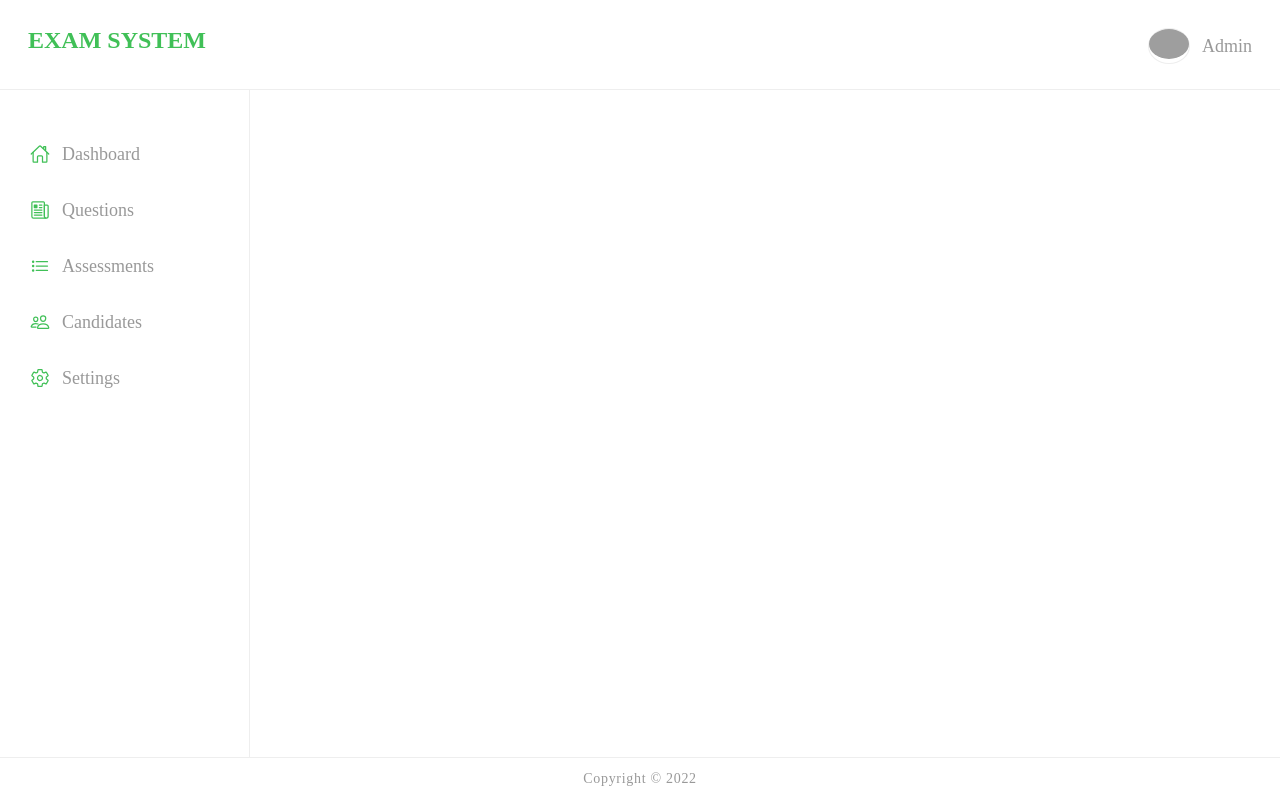
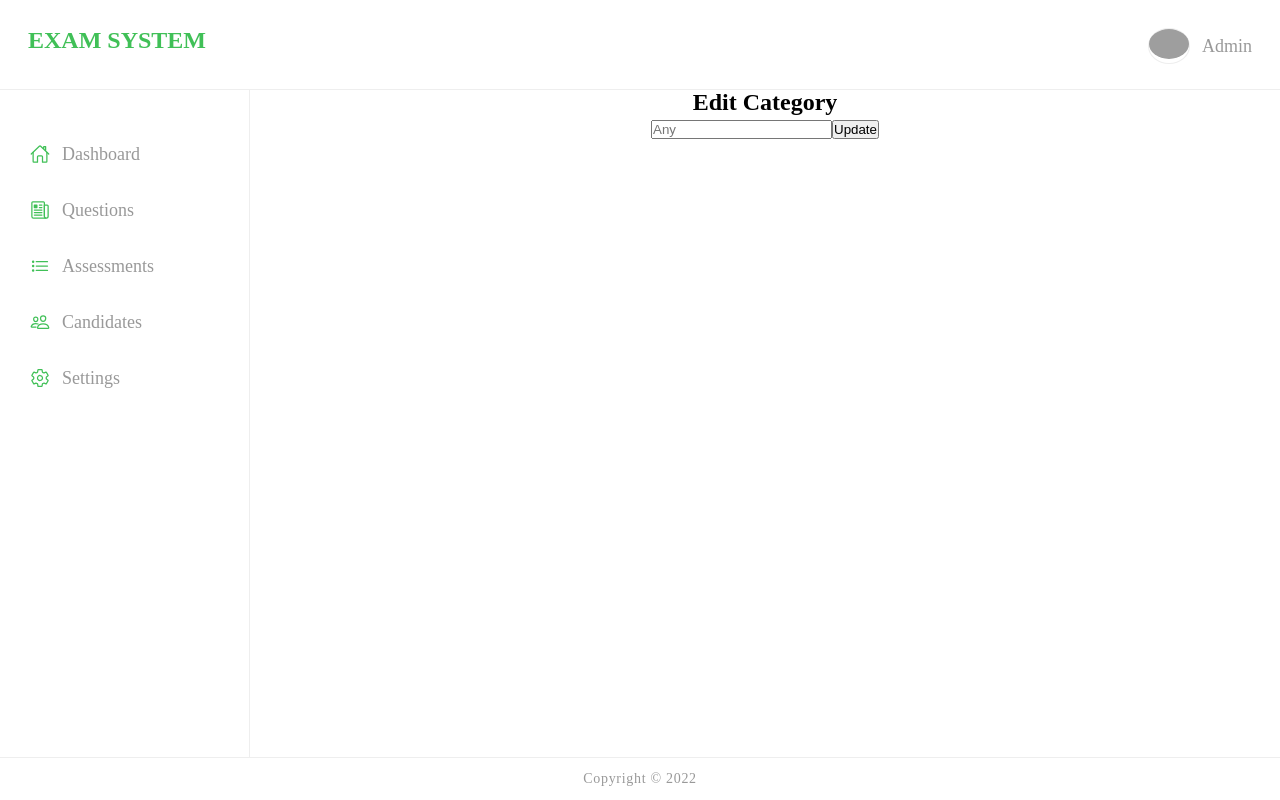
Before and after one commit to Nnvemeka/Exam-system, a React (Create React App) app: page /question-category/edit/1 in a window 1280 px wide. Built offline with nearby package versions, Linux system fonts and the light colour scheme; data requests are answered from the project's data file; grey boxes are pictures that could not be loaded.

Commit message:
Edit category page

```diff
--- a/db.json
+++ b/db.json
@@ -1,12 +1,12 @@
 {
   "Categories": [
     {
-      "id": 1,
-      "description": "English"
+      "description": "Any",
+      "id": 1
     },
     {
-      "id": 2,
-      "description": "Science"
+      "description": "Science",
+      "id": 2
     },
     {
       "id": 3,
--- a/src/layout/Layout.jsx
+++ b/src/layout/Layout.jsx
@@ -9,6 +9,7 @@ import AddQuestions from '../pages/add-questions/Add-questions'
 import './layout.css'
 import QuestionBank from '../pages/question-bank/QuestionBank'
 import QuestionCategory from '../pages/question-category/QuestionCategory'
+import EditQuestionCat from '../pages/question-category/edit-question-category/EditQuestionCat'
 
 const layout = () => {
     return (
@@ -28,7 +29,7 @@ const layout = () => {
                     <Route path='/questions/add-questions' element={<AddQuestions />} />
                     <Route path='/questions/question-bank' element={<QuestionBank />} />
                     <Route path='/questions/question-category' element={<QuestionCategory />} />
-                    <Route />
+                    <Route path='/question-category/edit/:id' element={<EditQuestionCat/>}/>
                 </Routes>
             </div>
             <div className='footer-container'>
--- /dev/null
+++ b/src/pages/question-category/edit-question-category/EditQuestionCat.jsx
@@ -0,0 +1,48 @@
+import React, { useState } from 'react'
+import { useParams } from 'react-router-dom'
+import { useGetCategoryData, useUpdateCategoryData } from '../../../hooks/useCategories'
+// import { useQueryClient } from '@tanstack/react-query'
+
+
+const EditQuestionCat = () => {
+    const { id } = useParams()
+
+    const { isLoading: getCat, isFetching, data } = useGetCategoryData(id)
+    const { mutate, isLoading, isSuccess, isError, error } = useUpdateCategoryData(data?.data)
+    const category = data?.data
+    const [cat, setCat] = useState({ ...category })
+
+    const handleChange = (e) => {
+        const { name, value } = e.target
+        setCat({ id, ...cat, [name]: value })
+    }
+
+    const handleUpdate = (e) => {
+        e.preventDefault()
+        mutate(cat)
+    }
+
+    if (getCat && isFetching) {
+        <h2 className='loading'>Loading...</h2>
+    }
+
+    return (
+        <main className='editQuestionCat'>
+            {getCat ? <h2 className='loading'>Loading...</h2> : (
+                <>
+                    {isLoading ? ('Updating category...') : (
+                        <>
+                            <h4>Edit Category</h4>
+                            {isError ? <div>An errror occurred: {error.message}</div> : null}
+                            {isSuccess ? <div>Category updated!</div> : null}
+                            <input type='text' name="description" placeholder={data?.data.description} onChange={handleChange} />
+                            <button onClick={handleUpdate}>Update</button>
+                        </>
+                    )}
+                </>
+            )}
+        </main>
+    )
+}
+
+export default EditQuestionCat
```
